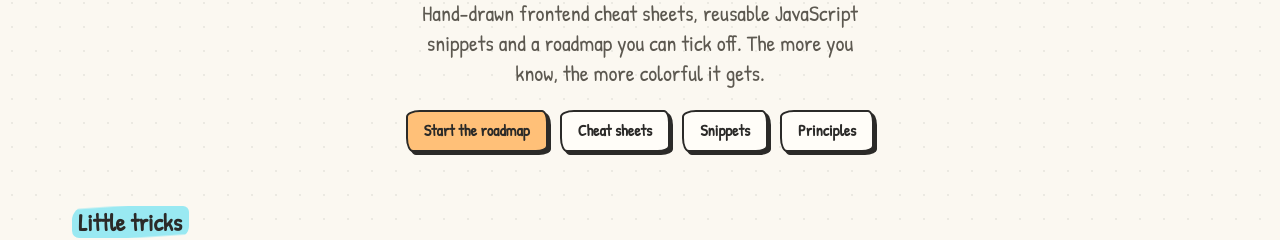
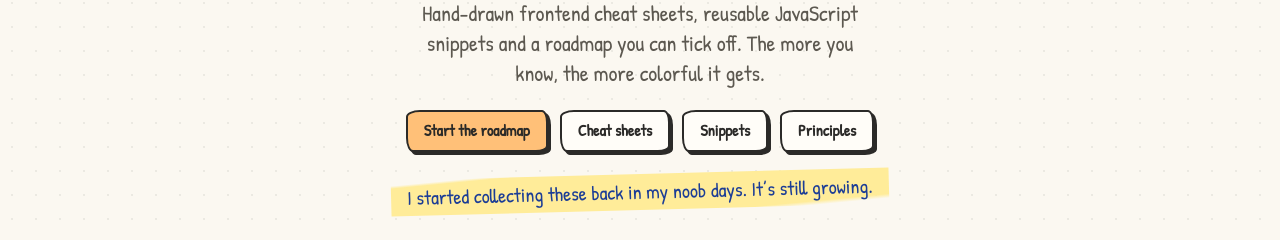
Before and after one commit to mazsola739/rika-cheat-sheets, a plain HTML site: page index.html in a window 1280 px wide. Shown: the part 729-969 px from the top of the page. Drawn offline with Linux system fonts and the light colour scheme; a web font is replaced by a local one.

Commit message:
Add a note that the collection started in my noob days
The README intro and the home page now say where the collection came from.

Co-Authored-By: Claude Opus 5.5 <noreply@anthropic.com>

```diff
--- a/assets/css/home.css
+++ b/assets/css/home.css
@@ -52,6 +52,17 @@
   margin-top: 22px;
 }
 
+/* kis kézírásos megjegyzés a gombok alatt: honnan indult a gyűjtemény */
+.origin-note {
+  display: inline-block;
+  margin: 22px 0 0;
+  padding: 4px 16px;
+  color: #1c3d96;
+  font-size: 20px;
+  background: linear-gradient(176deg, transparent 8%, #ffec99 12%, #ffec99 86%, transparent 92%);
+  transform: rotate(-1.5deg);
+}
+
 .tips {
   margin-top: 46px;
 }
--- a/assets/js/home.js
+++ b/assets/js/home.js
@@ -14,6 +14,7 @@
       'home.ctaSheets': 'Cheat sheetek',
       'home.ctaSnippets': 'Snippetek',
       'home.ctaPrinciples': 'Elvek',
+      'home.origin': 'Még noob koromban kezdtem gyűjteni. Azóta is nő.',
       'home.tipsTitle': 'Apró trükkök',
       'home.tip1': 'ugrás a keresőbe',
       'home.tip2': 'kattints bármelyik kódra a másoláshoz',
@@ -29,6 +30,7 @@
       'home.ctaSheets': 'Cheat sheets',
       'home.ctaSnippets': 'Snippets',
       'home.ctaPrinciples': 'Principles',
+      'home.origin': 'I started collecting these back in my noob days. It’s still growing.',
       'home.tipsTitle': 'Little tricks',
       'home.tip1': 'jump to search',
       'home.tip2': 'click any code to copy it',
--- a/index.html
+++ b/index.html
@@ -42,6 +42,7 @@
           <a class="btn" href="snippets.html" data-i18n="home.ctaSnippets">Snippets</a>
           <a class="btn" href="principles.html" data-i18n="home.ctaPrinciples">Principles</a>
         </div>
+        <p class="origin-note" data-i18n="home.origin">I started collecting these back in my noob days. It’s still growing.</p>
       </div>
     </section>
 
```
Also changed, not shown: 1 other file.
